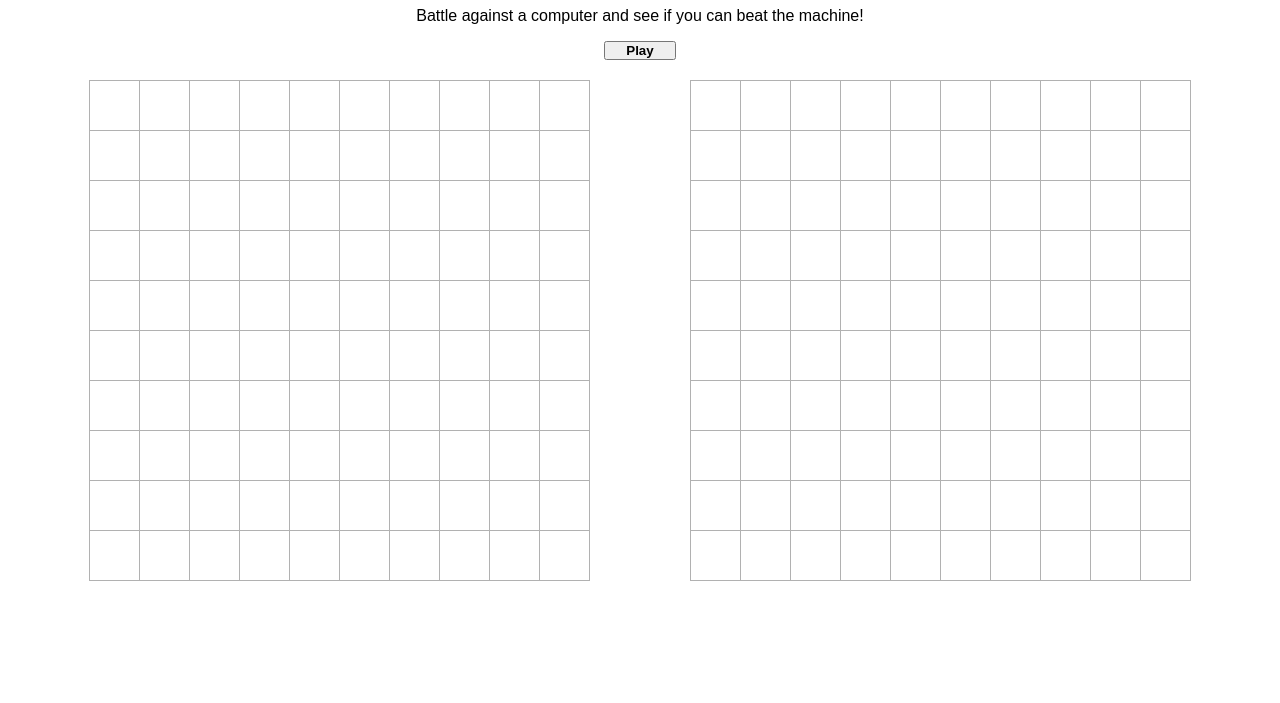
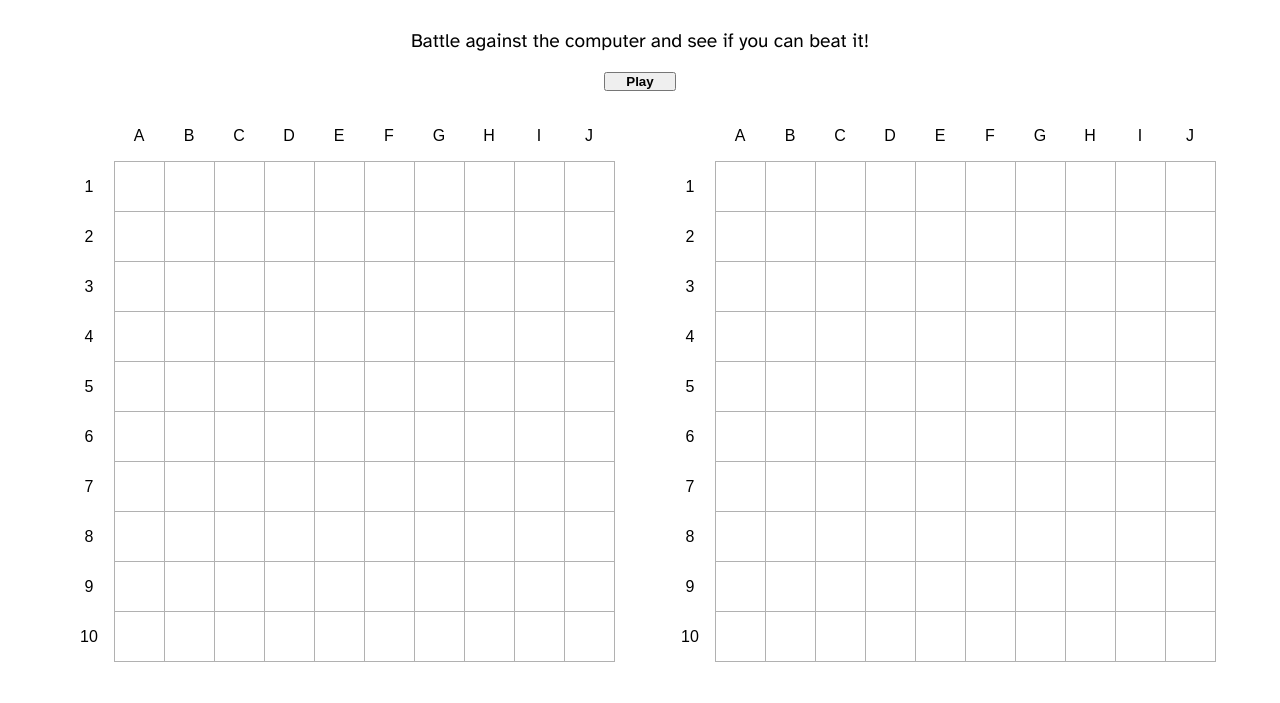
Before and after one commit to Stubberson/top-battleships, a website built with webpack: page src/index.html in a window 1280 px wide. Shown: the part 97-800 px from the top of the page. Built offline with nearby package versions, Linux system fonts and the light colour scheme; a web font is replaced by a local one.

Commit message:
feat: add coordinate labels to boards

```diff
--- a/src/index.html
+++ b/src/index.html
@@ -9,12 +9,47 @@
 <body>
     <div class="intro">
         <h1>Battleship</h1>
-        <p>Battle against a computer and see if you can beat the machine!</p>
+        <p>Battle against the computer and see if you can beat it!</p>
         <button>Play</button>
     </div>
     <div class="boards-wrapper">
-        <div class="board own-board"></div>
-        <div class="board opponent-board"></div>
+        <div class="y-labels">
+            <p>1</p>
+            <p>2</p>
+            <p>3</p>
+            <p>4</p>
+            <p>5</p>
+            <p>6</p>
+            <p>7</p>
+            <p>8</p>
+            <p>9</p>
+            <p>10</p>
+        </div>
+        <div class="board-wrapper">
+            <div class="x-labels">
+                <p>A</p><p>B</p><p>C</p><p>D</p><p>E</p><p>F</p><p>G</p><p>H</p><p>I</p><p>J</p>
+            </div>
+            <div class="board own-board"></div>
+        </div>
+
+        <div class="y-labels opponent">
+            <p>1</p>
+            <p>2</p>
+            <p>3</p>
+            <p>4</p>
+            <p>5</p>
+            <p>6</p>
+            <p>7</p>
+            <p>8</p>
+            <p>9</p>
+            <p>10</p>
+        </div>
+        <div class="board-wrapper">
+            <div class="x-labels">
+                <p>A</p><p>B</p><p>C</p><p>D</p><p>E</p><p>F</p><p>G</p><p>H</p><p>I</p><p>J</p>
+            </div>
+            <div class="board opponent-board"></div>
+        </div>
     </div>
 </body>
 </html>
--- a/src/index.js
+++ b/src/index.js
@@ -31,18 +31,20 @@ playBtn.addEventListener('click', () => {
         while (boardTwo.hasChildNodes()) {
             boardTwo.removeChild(boardTwo.firstChild)
         }
-        renderBoard(playerOne, boardOne)
-        renderBoard(playerTwo, boardTwo)
+
         disableBoard(boardOne, true)
         disableBoard(boardTwo, true)
     }
 
     playerOne.placeRandomFleet()
     playerTwo.placeRandomFleet()
-    // TODO
+
+    renderBoard(playerOne, boardOne)
+    renderBoard(playerTwo, boardTwo)
+
     playBtn.style.visibility = 'hidden'
-    // let the player start
-    disableBoard(boardTwo, false)
+    disableBoard(boardTwo, false)  // player starts
+
     rounds++
 })
 
--- a/src/renderer.js
+++ b/src/renderer.js
@@ -13,20 +13,20 @@ function renderBoard(player, playerBoard) {
             let cellElem = document.createElement('div')
             switch (player.gameboard.board[row][col]) {
                 case 2:
-                    cellElem.className = 'ship'
+                    cellElem.classList.add('ship')
                     break
                 case 1:
                     cellElem.classList.add('hit')
                     break
                 case 0:
-                    cellElem.className = 'empty'
+                    cellElem.className = 'square'
                     break
                 case -1:
-                    cellElem.className = 'miss'
+                    cellElem.classList.add('miss')
                     break
             }
 
-            // Each cell listens for an attack and refreshes board
+            // each cell listens for an attack and refreshes board
             cellElem.addEventListener('click', () => {
                 player.gameboard.receiveAttack([col, row])
                 renderBoard(player, playerBoard)
--- a/src/style.css
+++ b/src/style.css
@@ -14,7 +14,8 @@ body {
     --cerulean: #1780a1;
     --pacific-cyan: #0091ad;
 
-    font-family: "Atkinson Hyperlegible Mono", sans-serif;
+    font-family: "Atkinson Hyperlegible", sans-serif;
+    font-size: larger;
 }
 
 div.intro {
@@ -39,7 +40,28 @@ button {
 div.boards-wrapper {
     justify-self: center;
     display: flex;
-    gap: 100px;
+}
+
+div.x-labels {
+    display: grid;
+    grid-template: 50px / repeat(10, 50px);
+}
+
+div.y-labels {
+    display: grid;
+    grid-template: repeat(10, 50px) / 50px;
+    align-self: flex-end;
+}
+
+div.x-labels, div.y-labels {
+    text-align: center;
+    text-justify: center;
+    font-family: "Atkinson Hyperlegible Mono", sans-serif;
+    font-size: medium;
+}
+
+div.y-labels.opponent {
+    margin-left: 50px;
 }
 
 div.board {
```
Also changed, not shown: tests/gameboard.test.js (+5 -5 lines), tests/renderer.test.js (+2 -2 lines).
